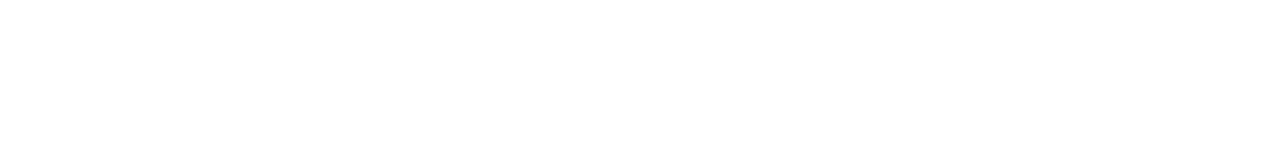
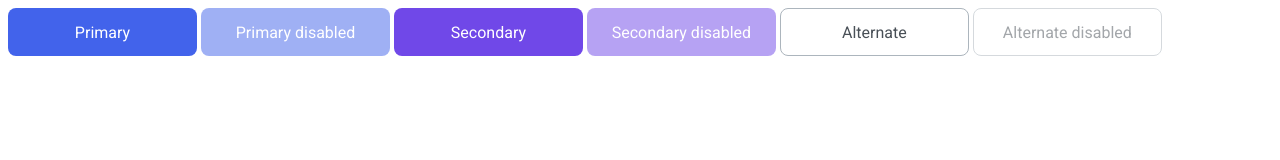
Before and after one commit to js-tasks-ru/htmlcss-20240216_lia-gorodnicheva, a website: page 03-lection1/01-button/index.html in a window 1280 px wide. Drawn offline with Linux system fonts and the light colour scheme.

Commit message:
add solution for 03-lection1/01-button

```diff
--- a/03-lection1/01-button/button.css
+++ b/03-lection1/01-button/button.css
@@ -1 +1,66 @@
 /* Стилизация кнопки */
+.button {
+    height: 48px;
+    width: 189px;
+    border-radius: 8px;
+    font-style: 'Roboto';
+    font-size: 16px;
+    text-align: center;
+    cursor: pointer;
+}
+
+:disabled {
+    opacity: 50%;
+    cursor: default;
+    pointer-events: none;
+}
+
+:root {
+    --white: #ffffff;
+    --grey-4: #495057;
+    --grey-3: #ACB5BD;
+    --black: #212429;
+    --purple: #7048E8;
+    --blue: #374FC7;
+}
+
+.button.button_primary {
+    background-color: #4263EB;
+    color: var(--white);
+    border: solid transparent;
+    transition: opacity 200ms ease-in-out, background 200ms ease-in-out;
+}
+
+.button.button_primary:hover {
+    background-color: var(--blue);
+    color: var(--white);
+    border: solid transparent;
+}
+
+.button.button_secondary {
+    background-color: var(--purple);
+    color: var(--white);
+    border: solid transparent;
+    transition: opacity 200ms ease-in-out, background 200ms ease-in-out;
+}
+
+.button.button_secondary:hover {
+    background-color: #5028C6;
+    color: var(--white);
+    border: solid transparent;
+}
+
+.button.button_alternate {
+    background-color: var(--white);
+    border: 1px solid;
+    border-color: var(--grey-3);
+    color: var(--grey-4);
+    transition: opacity 200ms ease-in-out, background 200ms ease-in-out;
+}
+
+.button.button_alternate:hover {
+    background-color: var(--white);
+    border: 1px solid;
+    border-color: var(--black);
+    color: var(--grey-4);
+}
--- a/03-lection1/01-button/index.html
+++ b/03-lection1/01-button/index.html
@@ -6,6 +6,28 @@
         <link rel="stylesheet" href="./button.css">
     </head>
     <body>
+        <button class="button button_primary">
+            Primary
+        </button>
 
+        <button class="button button_primary" disabled>
+            Primary disabled
+        </button>
+
+        <button class="button button_secondary">
+            Secondary
+        </button>
+
+        <button class="button button_secondary" disabled>
+            Secondary disabled
+        </button>
+
+        <button class="button button_alternate">
+            Alternate
+        </button>
+
+        <button class="button button_alternate" disabled>
+            Alternate disabled
+        </button>
     </body>
 </html>
```
